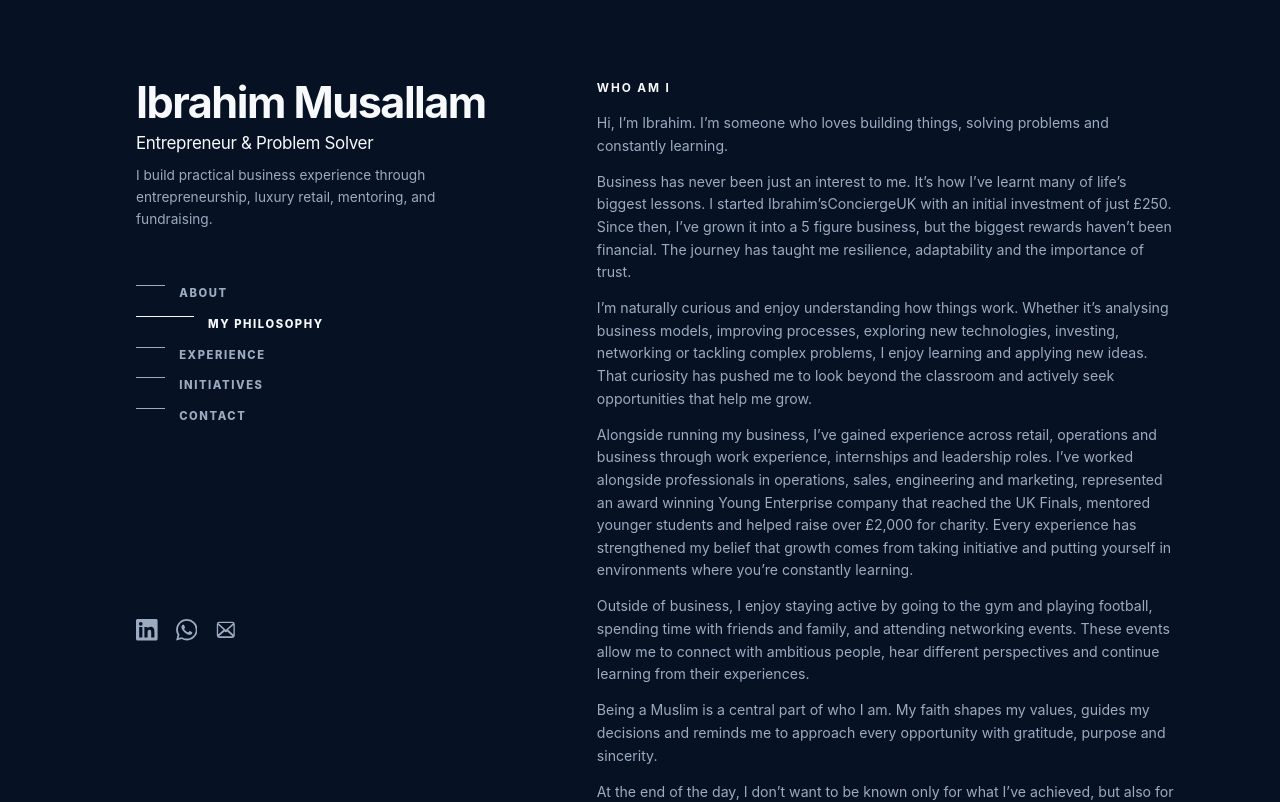
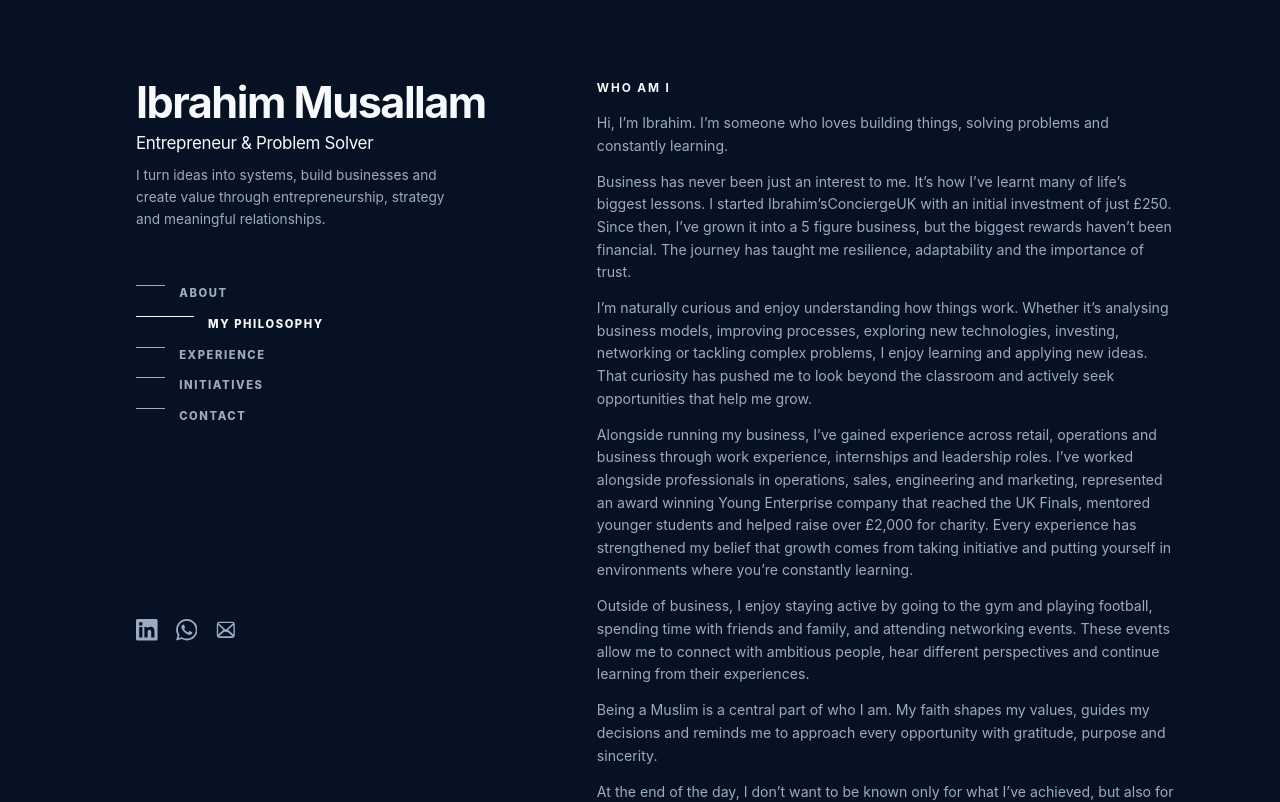
Before and after one commit to ibrahimmusallam10/Ibrahim-sConciergeUK, a React (Vite) app: page / in a window 1280 px wide. Shown: the top 802 px of the page. Built offline with nearby package versions, Linux system fonts and the light colour scheme.

Commit message:
Update introduction statement (#10)
* Redesign experience timeline

* Expand experience and initiatives sections

* Round experience row outlines

* Fix active section tracking

* Update introduction statement

---------

Co-authored-by: Ibrahim Musallam <ibrahimmusallam@Ibrahims-MacBook-Neo.local>

```diff
--- a/src/App.tsx
+++ b/src/App.tsx
@@ -294,7 +294,7 @@ export default function App() {
           <h1>Ibrahim Musallam</h1>
           <h2 className="intro-title">Entrepreneur &amp; Problem Solver</h2>
           <p className="intro-role">
-            I build practical business experience through entrepreneurship, luxury retail, mentoring, and fundraising.
+            I turn ideas into systems, build businesses and create value through entrepreneurship, strategy and meaningful relationships.
           </p>
 
           <nav className="side-nav" aria-label="Page sections">
```
